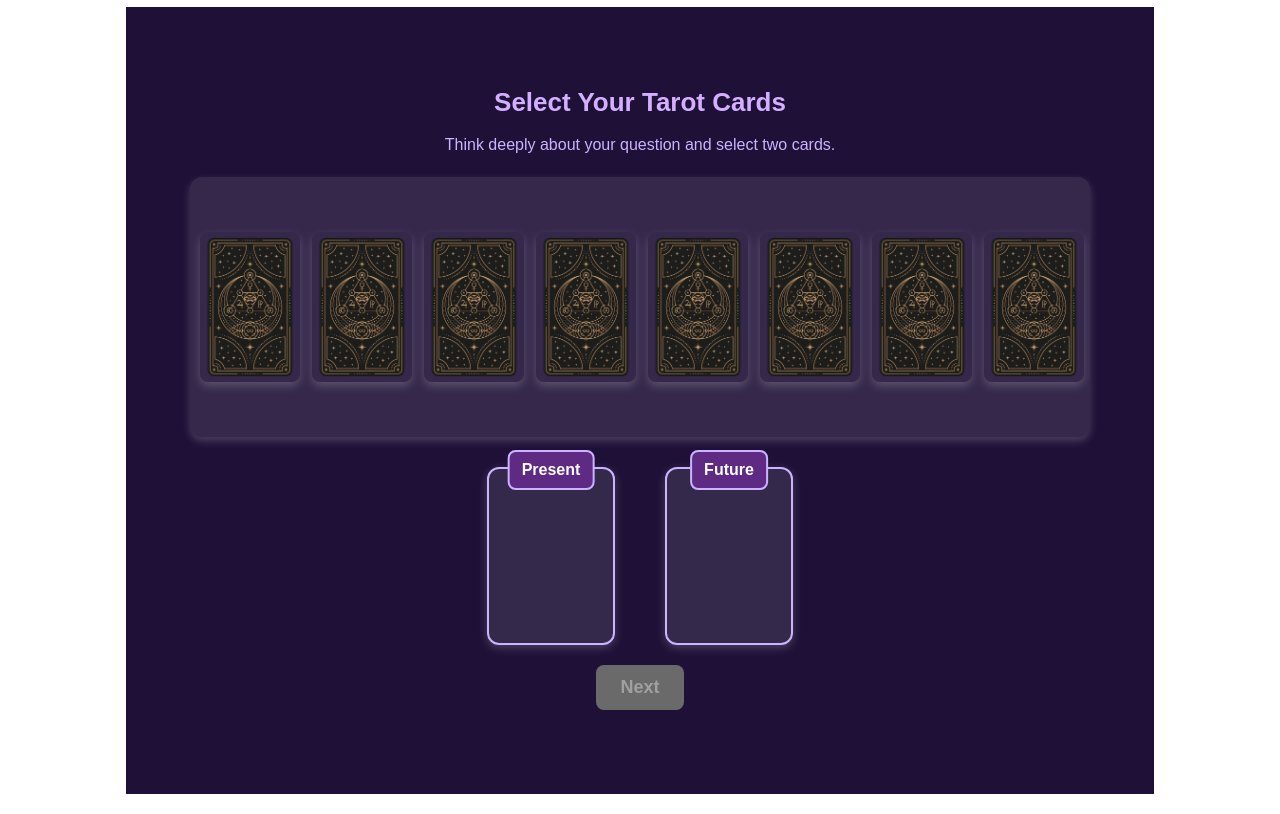
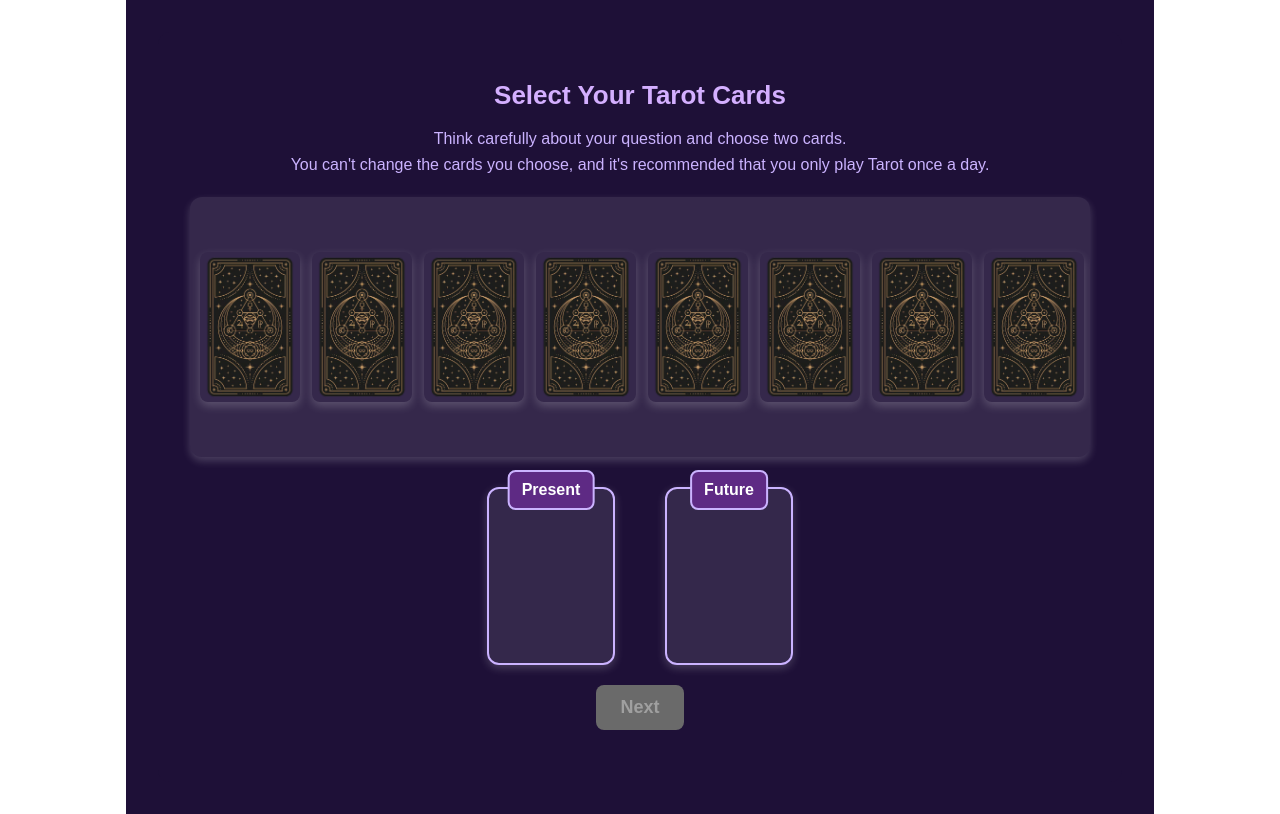
Before and after one commit to MJZ-Templates/tarot-widget, a React (Vite) app: page / in a window 1280 px wide. Built offline with nearby package versions, Linux system fonts and the light colour scheme.

Commit message:
fix: 카드 선택 페이지내 설명글 수정

```diff
--- a/src/pages/SelectCardPage.jsx
+++ b/src/pages/SelectCardPage.jsx
@@ -60,7 +60,9 @@ const SelectCardPage = () => {
     <Container>
       <Title>Select Your Tarot Cards</Title>
       <SelectionGuide>
-        Think deeply about your question and select two cards.
+        Think carefully about your question and choose two cards. <br />
+        You can't change the cards you choose, and it's recommended that you
+        only play Tarot once a day.
       </SelectionGuide>
 
       <CardScrollContainer>
@@ -127,6 +129,7 @@ const SelectionGuide = styled.p`
   font-weight: 500;
   color: #cbb3ff;
   margin-bottom: 20px;
+  line-height: 1.6;
 `;
 const CardScrollContainer = styled.div`
   width: 100%;
```
